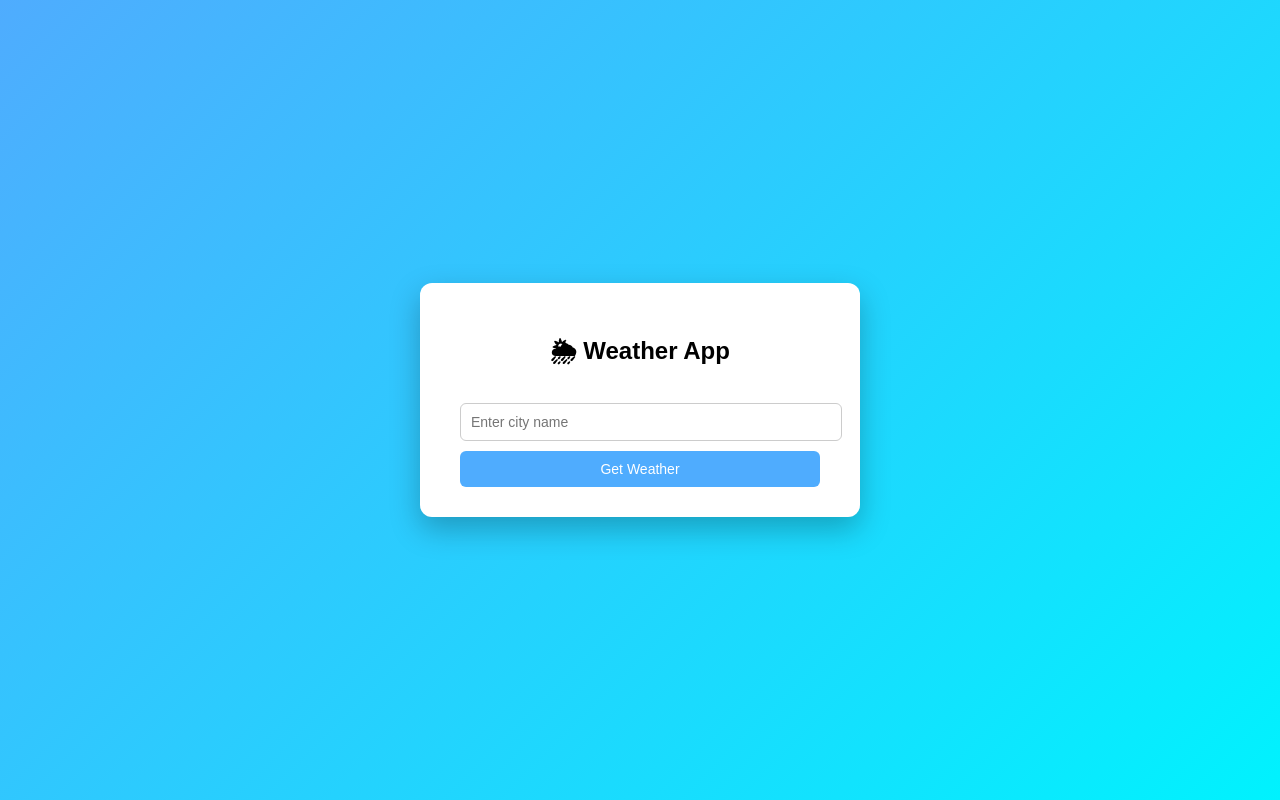
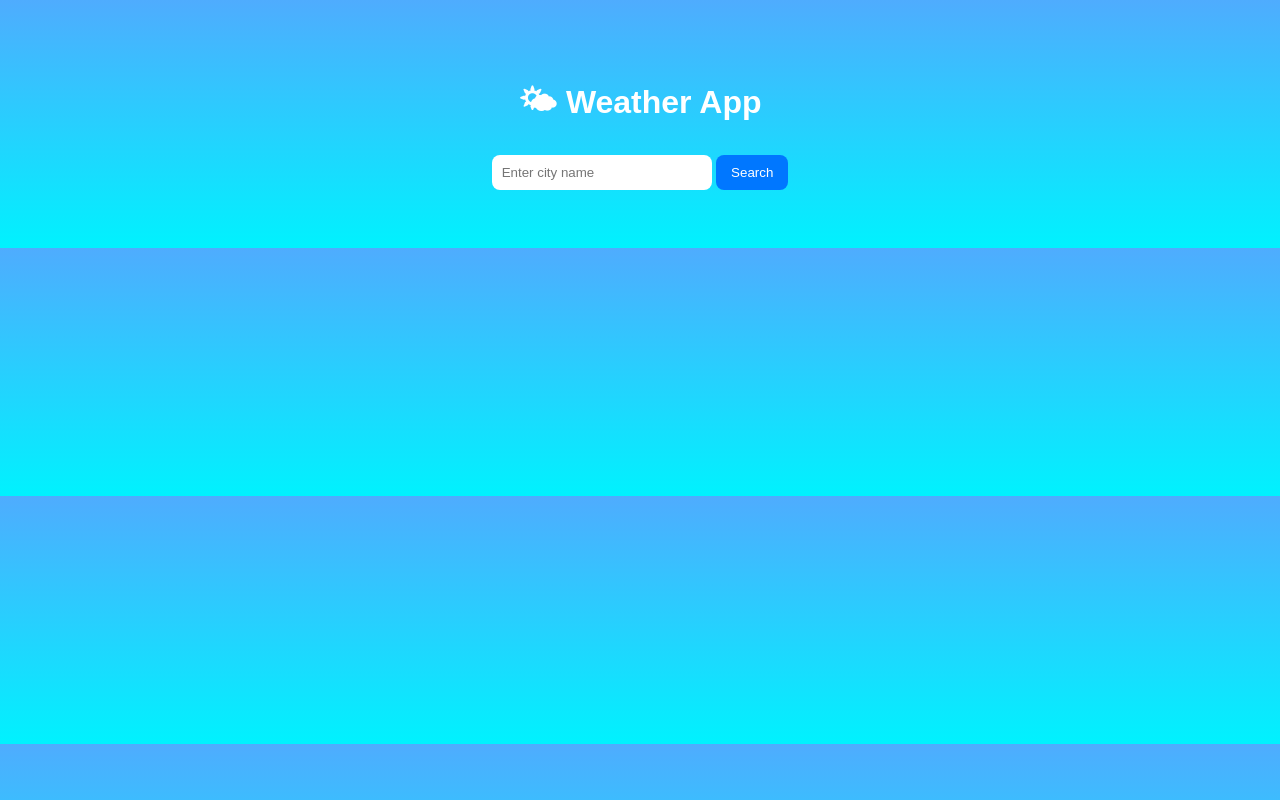
Before and after one commit to tanvishinde017/Python-Weather-App, a Flask app: page / in a window 1280 px wide. Run offline with Flask 3, Linux system fonts and the light colour scheme.

Commit message:
Initial commit - simple weather app

```diff
--- a/app.py
+++ b/app.py
@@ -1,40 +1,37 @@
 from flask import Flask, render_template, request
 import requests
+import os
+from dotenv import load_dotenv
+
+load_dotenv()
 
 app = Flask(__name__)
-
-API_KEY = "c1e17822e800e0bf45c4560fc10fb2b2"
+API_KEY = os.getenv("OPENWEATHER_API_KEY")
 
 @app.route("/", methods=["GET", "POST"])
 def index():
     weather = None
-    temp_c = None
-    city = None
     error = None
 
     if request.method == "POST":
         city = request.form.get("city", "").strip()
-
         if not city:
             error = "Please enter a city name"
         else:
-            url = f"http://api.openweathermap.org/data/2.5/weather?q={city}&units=imperial&appid={API_KEY}"
+            url = f"https://api.openweathermap.org/data/2.5/weather?q={city}&units=metric&appid={API_KEY}"
             response = requests.get(url).json()
 
-            if response.get("cod") == "404":
+            if response.get("cod") != 200:
                 error = "City not found"
             else:
-                weather = response["weather"][0]["main"]
-                temp_f = response["main"]["temp"]
-                temp_c = round((temp_f - 32) * 5 / 9, 2)
+                weather = {
+                    "city": city.title(),
+                    "temp": response["main"]["temp"],
+                    "desc": response["weather"][0]["description"].title(),
+                    "icon": response["weather"][0]["icon"]
+                }
 
-    return render_template(
-        "index.html",
-        weather=weather,
-        temp_c=temp_c,
-        city=city,
-        error=error
-    )
+    return render_template("index.html", weather=weather, error=error)
 
 if __name__ == "__main__":
-    app.run()
+    app.run(debug=True)
--- a/requirements.txt
+++ b/requirements.txt
@@ -1,3 +1,9 @@
 flask
+<<<<<<< HEAD
 requests
 gunicorn
+=======
+gunicorn
+python-dotenv
+requests
+>>>>>>> 9ee1ac5 (Initial commit - advanced weather app)
--- /dev/null
+++ b/static/style.css
@@ -0,0 +1,36 @@
+body {
+    font-family: Arial, sans-serif;
+    text-align: center;
+    background: linear-gradient(to bottom, #4facfe, #00f2fe);
+    color: white;
+    padding: 50px 20px;
+}
+
+input {
+    padding: 10px;
+    border-radius: 8px;
+    border: none;
+    width: 200px;
+}
+
+button {
+    padding: 10px 15px;
+    border-radius: 8px;
+    border: none;
+    background: #0077ff;
+    color: white;
+    cursor: pointer;
+}
+
+.card {
+    margin-top: 20px;
+    padding: 20px;
+    border-radius: 16px;
+    background: rgba(255,255,255,0.15);
+    display: inline-block;
+}
+
+.error {
+    color: #ffb3b3;
+    margin-top: 10px;
+}
--- a/templates/index.html
+++ b/templates/index.html
@@ -1,110 +1,31 @@
 <!DOCTYPE html>
-<html>
+<html lang="en">
 <head>
-    <title>Weather App</title>
+    <meta charset="UTF-8">
+    <title> Weather App</title>
+    <link rel="stylesheet" href="{{ url_for('static', filename='style.css') }}">
+</head>
+<body>
+<div class="container">
+    <h1>🌤 Weather App</h1>
 
-    <style>
-        body {
-            margin: 0;
-            height: 100vh;
-            font-family: Arial, sans-serif;
-            background: linear-gradient(135deg, #4facfe, #00f2fe);
-            display: flex;
-            justify-content: center;
-            align-items: center;
-        }
-
-        .card {
-            background: white;
-            padding: 30px 40px;
-            border-radius: 12px;
-            width: 360px;
-            text-align: center;
-            box-shadow: 0 12px 30px rgba(0,0,0,0.25);
-        }
-
-        input, button {
-            width: 100%;
-            padding: 10px;
-            margin-top: 10px;
-            border-radius: 6px;
-            font-size: 14px;
-        }
-
-        input {
-            border: 1px solid #ccc;
-        }
-
-        button {
-            border: none;
-            background: #4facfe;
-            color: white;
-            cursor: pointer;
-        }
-
-        button:hover {
-            background: #1e90ff;
-        }
-
-        .loader {
-            display: none;
-            margin: 15px auto;
-            width: 30px;
-            height: 30px;
-            border: 4px solid #ddd;
-            border-top: 4px solid #4facfe;
-            border-radius: 50%;
-            animation: spin 1s linear infinite;
-        }
-
-        @keyframes spin {
-            100% { transform: rotate(360deg); }
-        }
-
-        .result {
-            margin-top: 15px;
-            background: #f4f9ff;
-            padding: 12px;
-            border-radius: 8px;
-        }
-
-        .error {
-            color: red;
-            margin-top: 10px;
-        }
-    </style>
-
-    <script>
-        function showLoader() {
-            document.getElementById("loader").style.display = "block";
-        }
-    </script>
-</head>
-
-<body>
-
-<div class="card">
-    <h2>🌦 Weather App</h2>
-
-    <form method="post" onsubmit="showLoader()">
+    <form method="POST">
         <input type="text" name="city" placeholder="Enter city name">
-        <button type="submit">Get Weather</button>
+        <button type="submit">Search</button>
     </form>
 
-    <div id="loader" class="loader"></div>
-
     {% if error %}
-        <div class="error">{{ error }}</div>
+        <p class="error">{{ error }}</p>
     {% endif %}
 
     {% if weather %}
-        <div class="result">
-            <h3>{{ city }}</h3>
-            <p><b>Condition:</b> {{ weather }}</p>
-            <p><b>Temperature:</b> {{ temp_c }} °C</p>
+        <div class="card">
+            <h2>{{ weather.city }}</h2>
+            <img src="https://openweathermap.org/img/wn/{{ weather.icon }}@2x.png">
+            <h3>{{ weather.temp }}°C</h3>
+            <p>{{ weather.desc }}</p>
         </div>
     {% endif %}
 </div>
-
 </body>
 </html>
```
Also changed, not shown: 2 other files.
